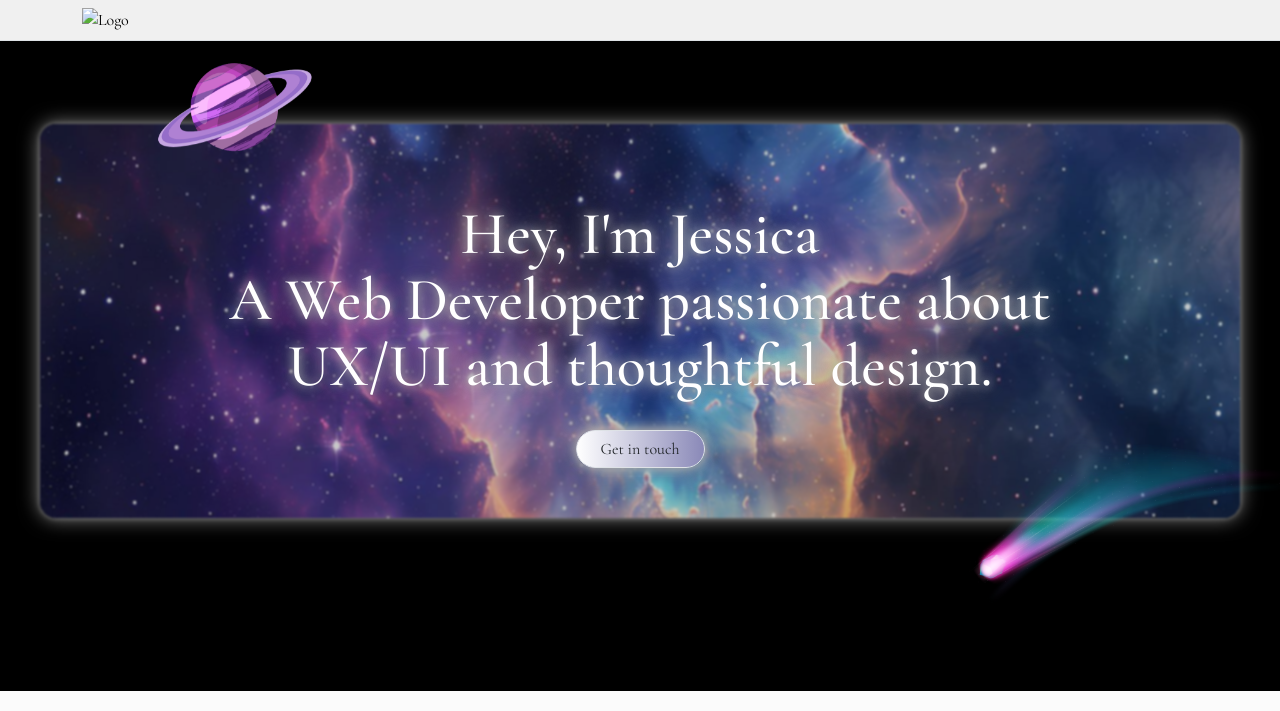
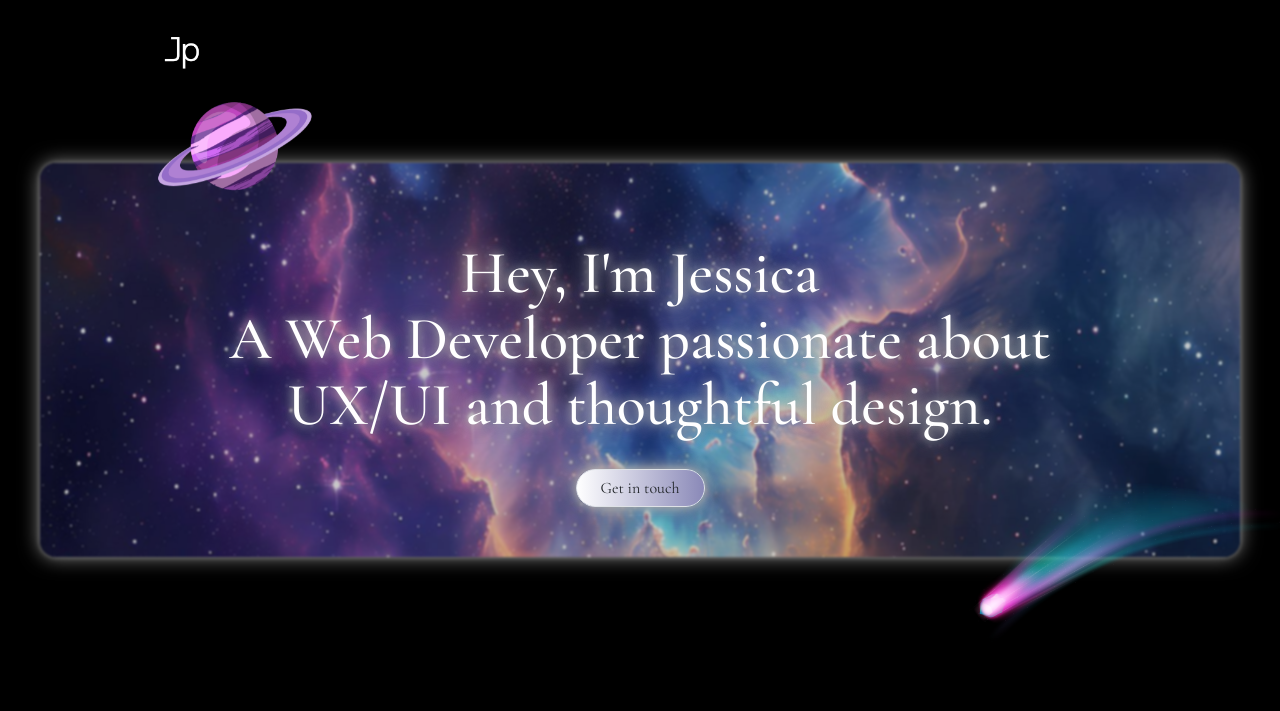
Before and after one commit to Jscaap/portfolio-website, a plain HTML site: page index.html in a window 1280 px wide. Shown: the top 711 px of the page. Drawn offline with nearby package versions, Linux system fonts and the light colour scheme; files whose address does not match are found by name.

Commit message:
style(header): updateheader colour and add logo

```diff
--- a/assets/css/style.css
+++ b/assets/css/style.css
@@ -38,7 +38,9 @@ body{
 
 /* header */
 .header-wrapper{
-    background-color: #F0F0F0;
+    background-color: black;
+    height: 80px;
+    /* background: linear-gradient(100deg, black, #56458a, #ba69a7); */
     /* background-color: #FBFBFB; */
 }
 
@@ -52,9 +54,10 @@ body{
     /* z-index: 1000; */
 }
 
-.logo{
-    width: 50px;
-    height: auto;
+.logo-img{
+  width: 200px;
+  margin-top: -10px;
+  height: auto;
 }
 
 .icon i{
--- a/index.html
+++ b/index.html
@@ -23,13 +23,13 @@
       </div>
         <!-- header -->
         <div class="header-wrapper">
-          <header class="py-2 border-bottom ">
+          <header class="py-2">
               <div class="container">
                 <div class="d-none d-md-flex align-items-center justify-content-between">
                   <!-- left -->
                   <div class="col-md-3">
                     <a href="index.html" class="d-inline-flex link-body-emphasis text-decoration-none">
-                      <img class="logo" src="assets/img/logo.png" alt="Logo">
+                      <img class="logo-img" src="assets/img/jp-logo.png" alt="Logo">
                     </a>
                   </div>
                   <!-- middle -->
```
Also changed, not shown: assets/img/jp-logo.png (added).
